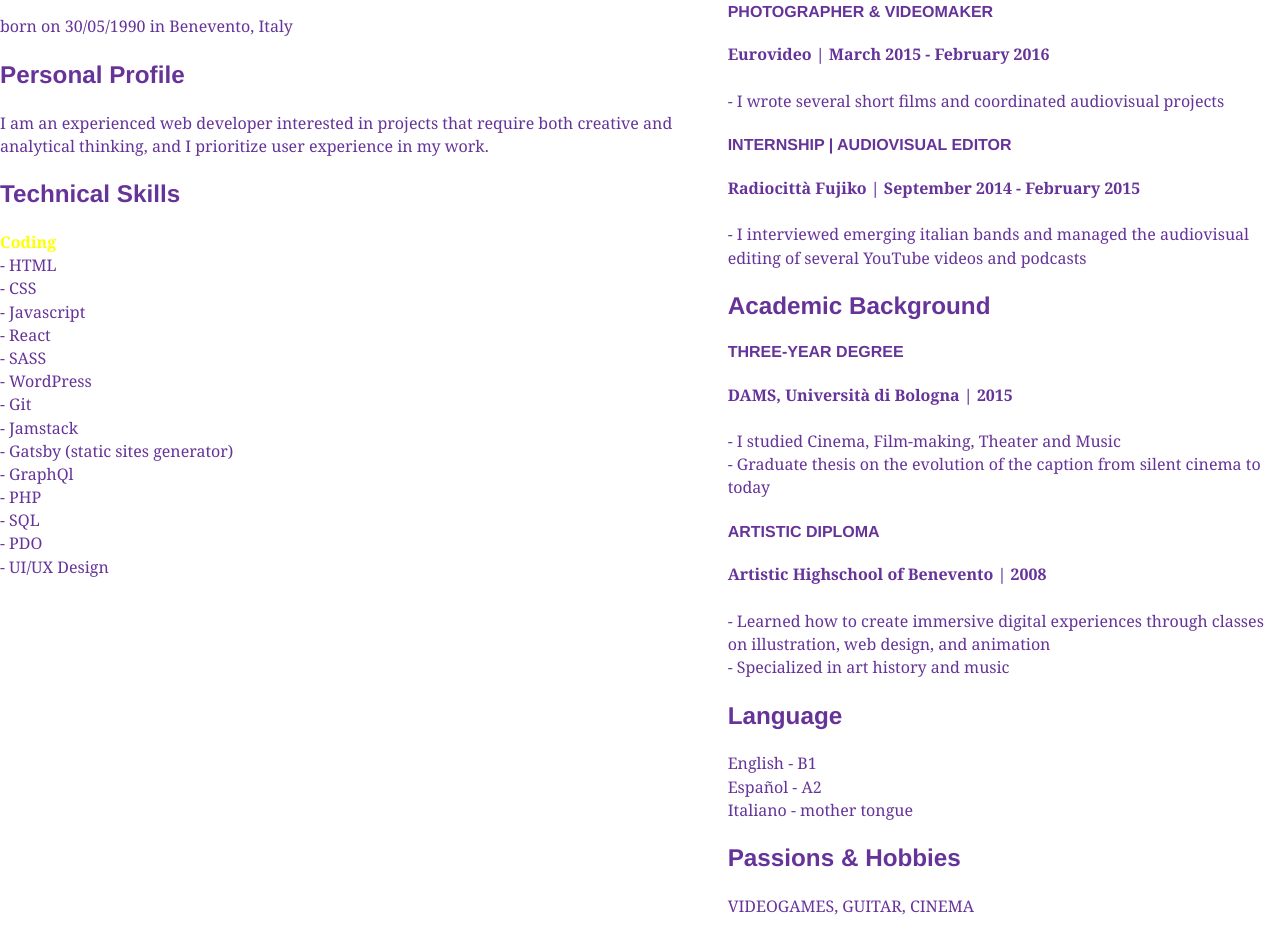
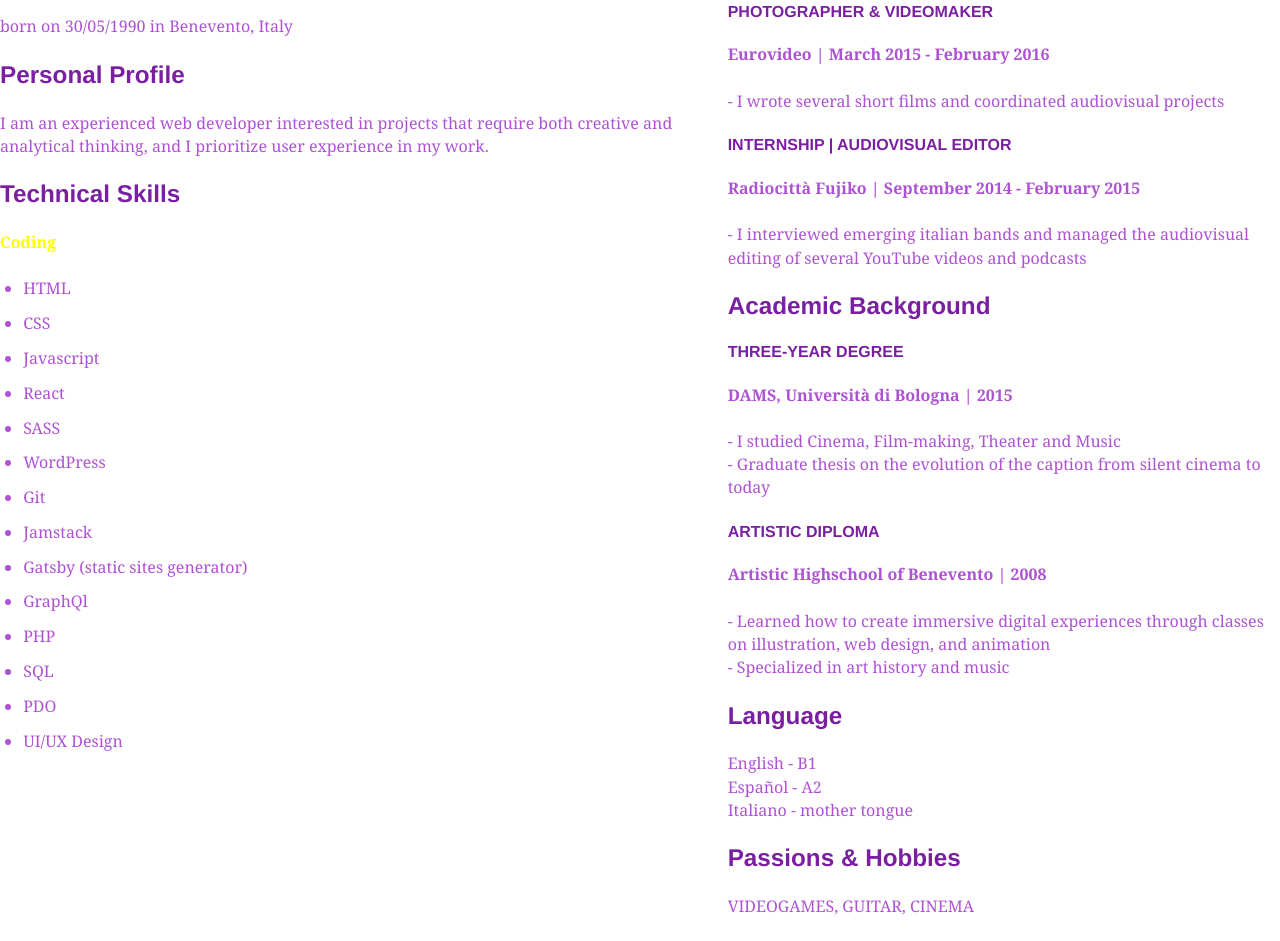
Before and after one commit to Raist90/resume, a Gatsby site: page / in a window 1280 px wide. Shown: the part 407-1348 px from the top of the page. Built offline with nearby package versions, Linux system fonts and the light colour scheme; Gatsby itself is replaced by a stand-in of ours.

Commit message:
changed color palette

```diff
--- a/src/components/css/layout.module.css
+++ b/src/components/css/layout.module.css
@@ -2,7 +2,7 @@
 .wrapper {
     display: flex;
     flex-direction: row;
-    color: rebeccapurple;
+    color: #ae52d4;
 }
 
 /* mobile */
--- a/src/components/css/left-section.module.css
+++ b/src/components/css/left-section.module.css
@@ -1,7 +1,7 @@
 /* left section */
 .left-section {
     flex: 1;
-    background: #000;
+    background: #111111;
     padding-top: 50px;
 }
 
@@ -17,3 +17,11 @@
         .left-section-text-wrapper h4, .left-section-text-wrapper h2 {
             margin-bottom: 0;
         }
+
+        .skills-list {
+            list-style-type: disc;
+        }
+
+            .skills-list li::marker {
+                color: green;
+            }
--- a/src/components/css/utilities.module.css
+++ b/src/components/css/utilities.module.css
@@ -17,9 +17,14 @@
 
 /* colors */
 .purple {
-    color: rebeccapurple;
+    color: #7b1fa2;
 }
 
 .yellow {
     color: yellow;
 }
+
+/* headings */
+h1 {
+    margin-top: 0;
+}
--- a/src/components/left-section.js
+++ b/src/components/left-section.js
@@ -5,12 +5,13 @@ import {
     leftSection,
     me,
     leftSectionTextWrapper,
+    skillsList
 } from "../components/css/left-section.module.css"
 import {
   purple,
   textCenter,
   yellow,
-  rounded
+  rounded,
 } from "../components/css/utilities.module.css"
 import Iconbox from "../components/icon-box"
 
@@ -32,22 +33,52 @@ const LeftSection = () => {
           <p>I am an experienced web developer interested in projects that require both creative and analytical thinking, and I prioritize user experience in my work.</p>
           <h2 className={purple}>Technical Skills</h2>
           <p>
-            <strong className={yellow}>Coding</strong> <br />
-            - HTML <br />
-            - CSS <br />
-            - Javascript <br />
-            - React <br />
-            - SASS <br />
-            - WordPress <br />
-            - Git <br />
-            - Jamstack <br />
-            - Gatsby (static sites generator) <br />
-            - GraphQl <br />
-            - PHP <br />
-            - SQL <br />
-            - PDO <br />
-            - UI/UX Design
+            <strong className={yellow}>Coding</strong>
           </p>
+          <ul className={skillsList}>
+            <li>
+              HTML
+            </li>
+            <li>
+              CSS
+            </li>
+            <li>
+              Javascript
+            </li>
+            <li>
+              React
+            </li>
+            <li>
+              SASS
+            </li>
+            <li>
+              WordPress
+            </li>
+            <li>
+              Git
+            </li>
+            <li>
+              Jamstack
+            </li>
+            <li>
+              Gatsby (static sites generator)
+            </li>
+            <li>
+              GraphQl
+            </li>
+            <li>
+              PHP
+            </li>
+            <li>
+              SQL
+            </li>
+            <li>
+              PDO
+            </li>
+            <li>
+              UI/UX Design
+            </li>
+          </ul>
         </div>
       </section>
   )
```
